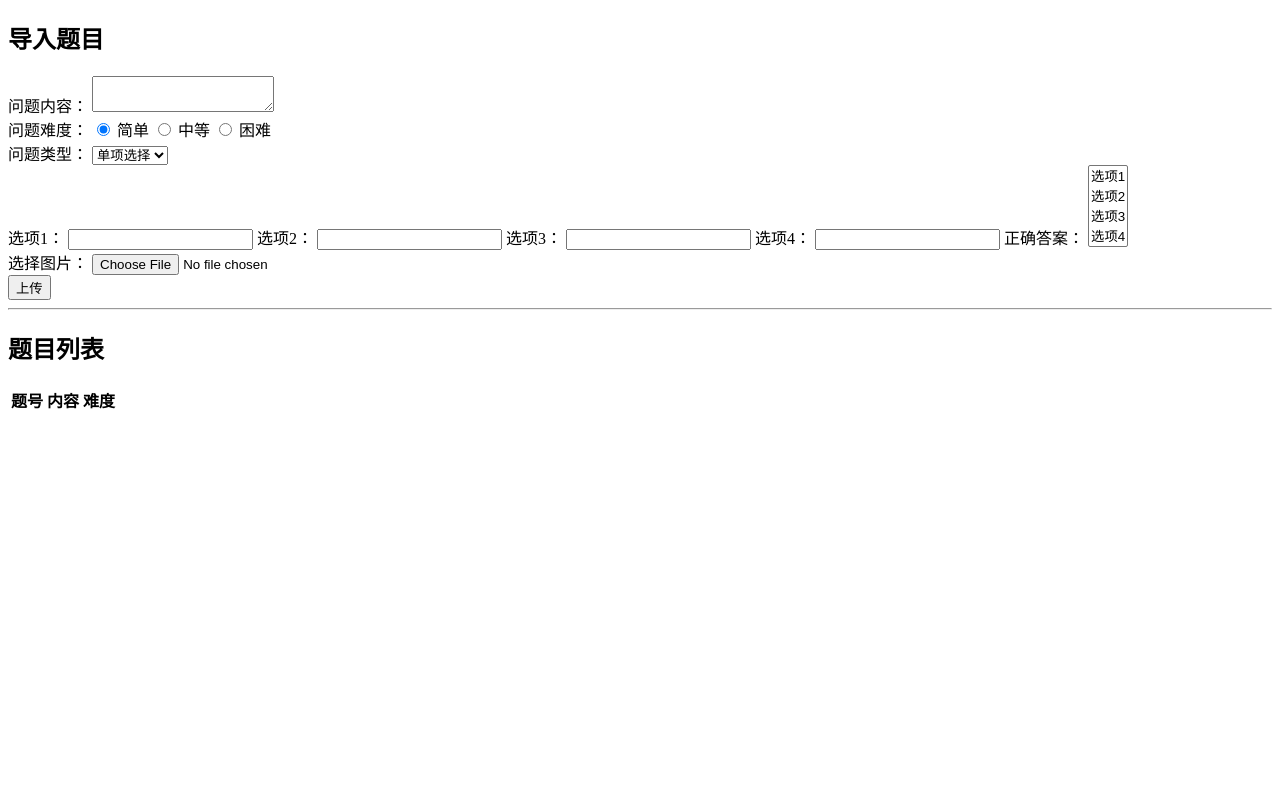
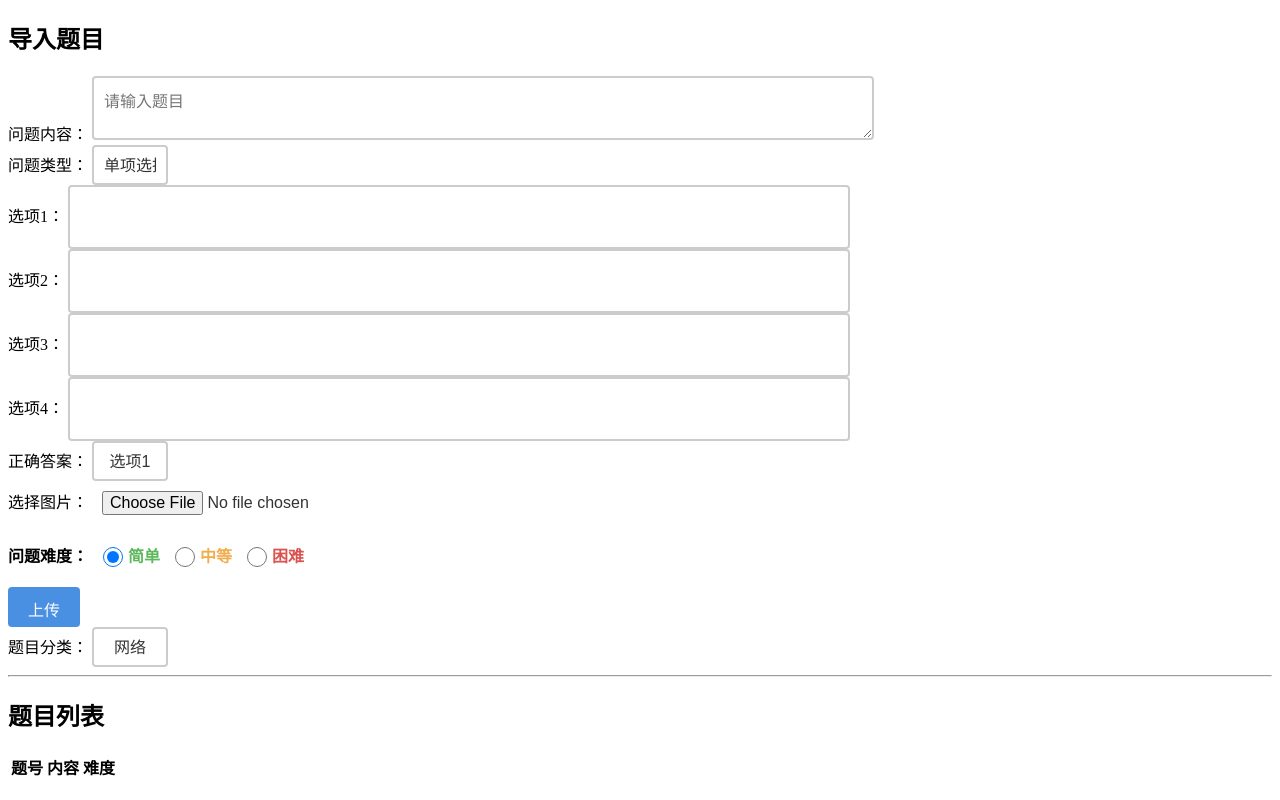
Before and after one commit to 0002202/test_git, a Django app: template templates/question/import_question.html in a window 1280 px wide. Run offline with Django 3.2, Linux system fonts and the light colour scheme; the template is opened without the code that fills it, so the values that code supplies are empty.

Commit message:
创建题目总览

```diff
--- a/templates/question/import_question.html
+++ b/templates/question/import_question.html
@@ -1,8 +1,11 @@
+{% load static %}
 <!DOCTYPE html>
 <html lang="en">
 <head>
     <meta charset="UTF-8">
     <title>录入题目</title>
+    <link href="{% static 'css/question/import_question.css' %}" rel="stylesheet" type="text/css">
+
 </head>
 <body>
     <h2>导入题目</h2>
@@ -11,9 +14,46 @@
           {% csrf_token %}
           <div>
             <label for="id_content">问题内容：</label>
-            <textarea name="content" id="id_content"></textarea>
+            <textarea name="content" id="id_content" placeholder="请输入题目"></textarea>
           </div>
+
           <div>
+              <label for="id_question_type">问题类型：</label>
+              <select id="id_question_type" name="question_type">
+                  <option value="S">单项选择</option>
+                  <option value="M">多项选择</option>
+                  <option value="F">填空</option>
+              </select>
+          </div>
+        <div>
+            <label for="option1">选项1：</label>
+              <input type="text" name="option1" id="option1" required><br>
+
+              <label for="option2">选项2：</label>
+              <input type="text" name="option2" id="option2" required><br>
+
+              <label for="option3">选项3：</label>
+              <input type="text" name="option3" id="option3" required><br>
+
+              <label for="option3">选项4：</label>
+              <input type="text" name="option4" id="option4" required><br>
+
+            <div>
+                <label for="correct_options">正确答案：</label>
+                <select name="correct_options" id="correct_options">
+                    <option value="1">选项1</option>
+                    <option value="2">选项2</option>
+                    <option value="3">选项3</option>
+                    <option value="4">选项4</option>
+                </select>
+            </div>
+        </div>
+          <div>
+            <label for="id_image">选择图片：</label>
+            <input type="file" name="image" id="id_image" accept="image/*">
+
+          </div><br>
+        <div class="difficulty">
             <label for="id_difficulty">问题难度：</label>
             <input type="radio" id="easy" name="difficulty" value="E" checked="checked">
             <label for="easy">简单</label>
@@ -24,43 +64,19 @@
             <input type="radio" id="hard" name="difficulty" value="H">
             <label for="hard">困难</label>
           </div>
-          <div>
-              <label for="id_question_type">问题类型：</label>
-              <select id="id_question_type" name="question_type">
-                  <option value="S">单项选择</option>
-                  <option value="M">多项选择</option>
-                  <option value="F">填空</option>
-              </select>
-          </div>
-        <div>
-            <label for="option1">选项1：</label>
-              <input type="text" name="option1" id="option1" required>
 
-              <label for="option2">选项2：</label>
-              <input type="text" name="option2" id="option2" required>
-
-              <label for="option3">选项3：</label>
-              <input type="text" name="option3" id="option3" required>
-
-              <label for="option3">选项4：</label>
-              <input type="text" name="option4" id="option4" required>
-              <label for="correct_options">正确答案：</label>
-              <select name="correct_options" id="correct_options" multiple>
-                <option value="1">选项1</option>
-                <option value="2">选项2</option>
-                <option value="3">选项3</option>
-                <option value="4">选项4</option>
-              </select>
-        </div>
-          <div>
-            <label for="id_image">选择图片：</label>
-            <input type="file" name="image" id="id_image" accept="image/*">
-
-          </div>
           <div>
             <input type="submit" value="上传">
           </div>
-
+        <div>
+            <label for="type_question">题目分类：</label>
+                <select name="type_question" id="type_question">
+                    <option value="网络">网络</option>
+                    <option value="架构">架构</option>
+                    <option value="计算">计算</option>
+                    <option value="其他">其他</option>
+                </select>
+        </div>
     </form>
     <hr>
     <h2>题目列表</h2>
--- a/testAPP/models.py
+++ b/testAPP/models.py
@@ -5,7 +5,7 @@ from django.db import models
 
 class Question(models.Model):
     content = models.TextField(verbose_name="题目内容", primary_key=False, blank=False)
-    # answer = models.CharField(max_length=200, verbose_name="题目答案")
+    label = models.TextField(verbose_name="题目分类", primary_key=False, blank=False, default='网络')
     DIFFICULTY_CHOICES = (
         ("E", '简单'),
         ("M", '中等'),
--- /dev/null
+++ b/testAPP/static/css/question/import_question.css
@@ -0,0 +1,111 @@
+input[type="text"], textarea{
+  background-color: #fff;
+  border: 2px solid #ccc;
+  border-radius: 4px;
+  box-shadow: none;
+  color: #333;
+  font-size: 16px;
+  height: 40px;
+  outline: none;
+  padding: 10px;
+  transition: border-color 0.3s ease-in-out;
+  width: 60%;
+}
+
+input[type="text"]:focus, textarea:focus{
+  border-color: #4a90e2;
+}
+
+/* CSS 代码 */
+.difficulty {
+  display: flex;
+  align-items: center;
+  margin-bottom: 20px;
+}
+
+.difficulty label {
+  margin-right: 10px;
+  font-size: 16px;
+  font-weight: bold;
+}
+
+.difficulty input[type="radio"] {
+  margin-right: 5px;
+  /*appearance: none;*/
+  border: 2px solid #ccc;
+  border-radius: 50%;
+  width: 20px;
+  height: 20px;
+  transition: border-color 0.3s ease-in-out;
+}
+
+.difficulty input[type="radio"]:checked {
+  border-color: #4a90e2;
+}
+
+.difficulty label[for="easy"] {
+  color: #5cb85c;
+}
+
+.difficulty label[for="medium"] {
+  color: #f0ad4e;
+}
+
+.difficulty label[for="hard"] {
+  color: #d9534f;
+}
+
+/* CSS 代码 */
+select {
+  text-align: center;
+  appearance: none;
+  background-color: #fff;
+  border: 2px solid #ccc;
+  border-radius: 4px;
+  color: #333;
+  font-size: 16px;
+  height: 40px;
+  outline: none;
+  padding: 10px;
+  transition: border-color 0.3s ease-in-out;
+  width: 6%;
+}
+
+/*select:focus {*/
+/*  border-color: #4a90e2;*/
+/*}*/
+
+
+input[type="file"] {
+  appearance: none;
+  background-color: transparent;
+  border: none;
+  color: #333;
+  font-size: 16px;
+  /*height: 40px;*/
+  /*outline: none;*/
+  padding: 10px;
+  transition: border-color 0.3s ease-in-out;
+  /*width: 100%;*/
+}
+
+input[type="file"]:focus {
+  border-color: #4a90e2;
+}
+
+input[type="submit"] {
+  background-color: #4a90e2;
+  border: none;
+  border-radius: 4px;
+  color: #fff;
+  cursor: pointer;
+  font-size: 16px;
+  height: 40px;
+  outline: none;
+  padding: 10px 20px;
+  transition: background-color 0.3s ease-in-out;
+}
+
+input[type="submit"]:hover {
+  background-color: #3e81c9;
+}
```
Also changed, not shown: templates/base.html (+8 -1 lines), templates/question/show_question_list.html (added, +35 -0 lines), testAPP/static/css/question/show_question_list.css (added, +52 -0 lines), testAPP/static/js/question/show_question_list.js (added, +25 -0 lines), testAPP/views.py (+20 -6 lines), db.sqlite3, media/images/企业微信截图_16910010219058.png (added), testAPP/migrations/0008_question_label.py (added), testAPP/static/css/base.css (added), testAPP/static/js/base.js (added).
